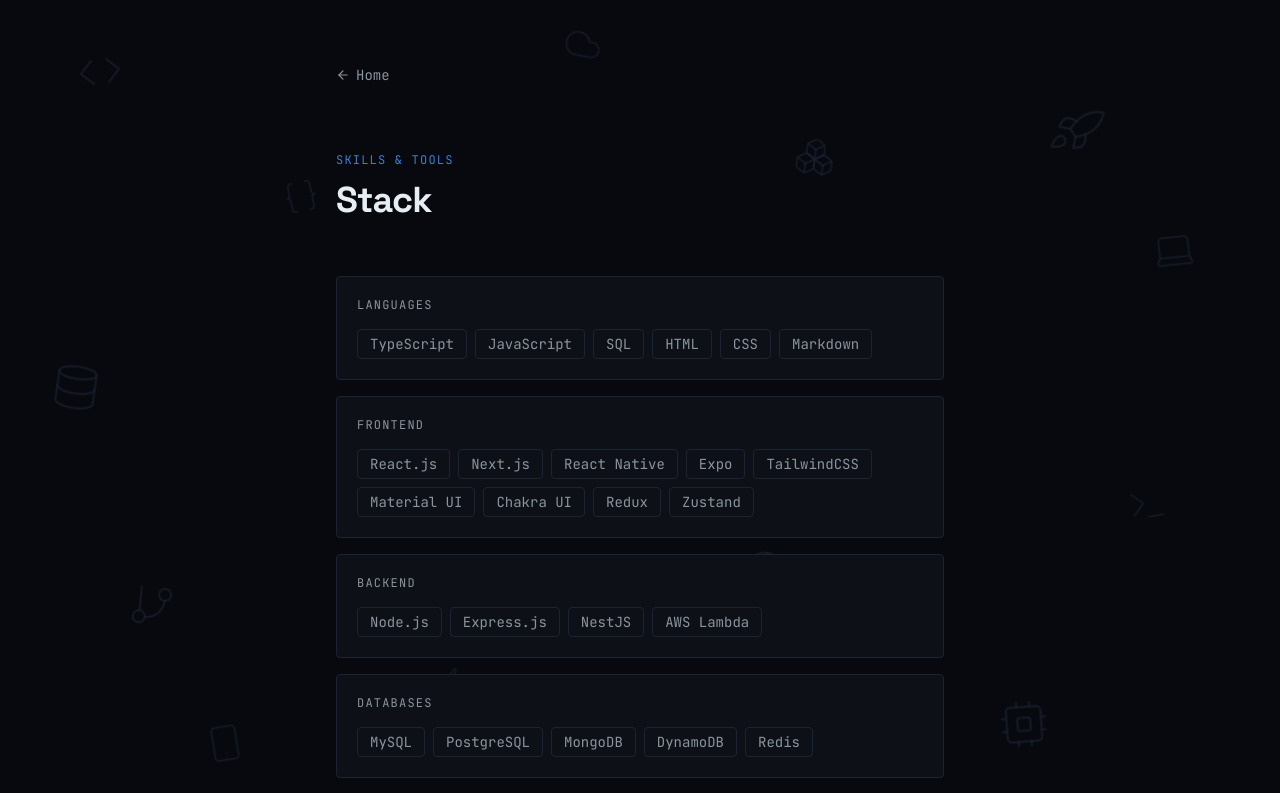
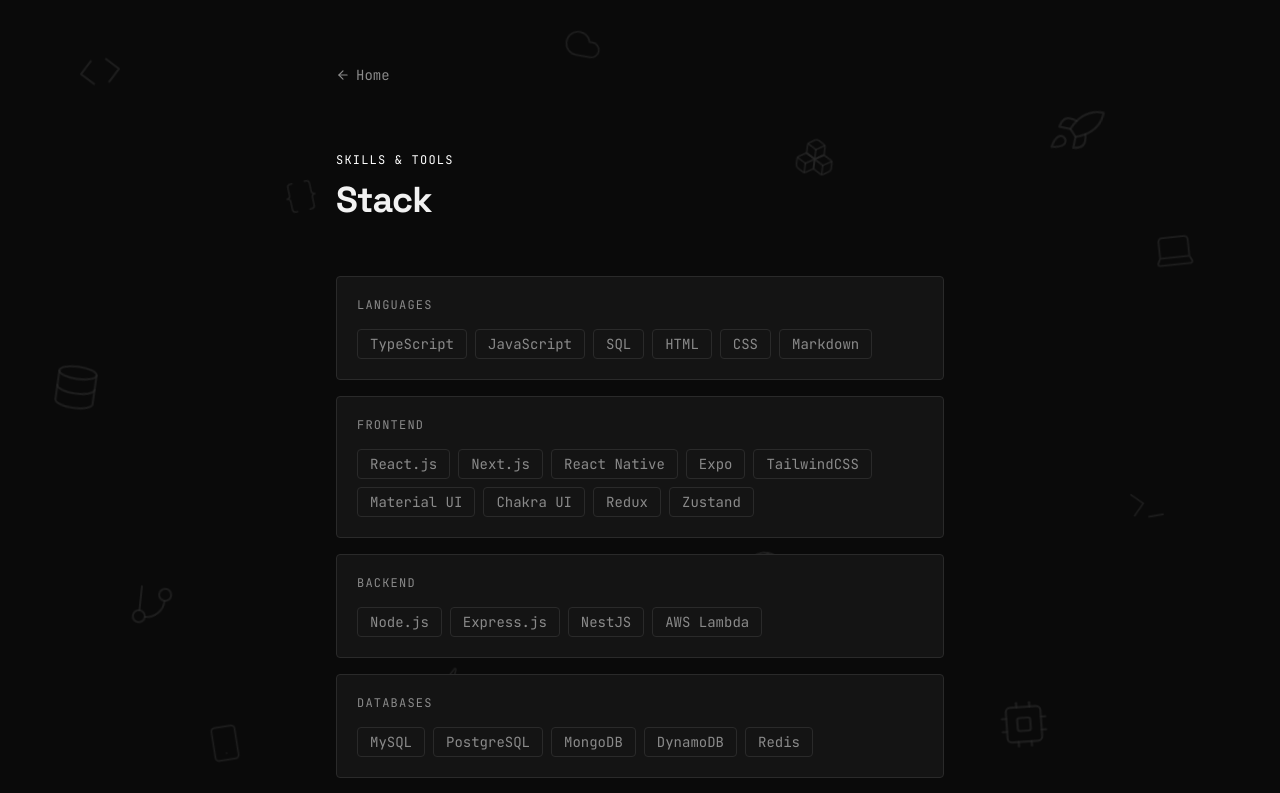
Before and after one commit to Folareen/folareen.github.io, a Next.js app: page /stack in a window 1280 px wide. Shown: the top 793 px of the page. Built offline with nearby package versions, Linux system fonts and the light colour scheme.

Commit message:
changed color theme to b&w

```diff
--- a/app/globals.css
+++ b/app/globals.css
@@ -2,12 +2,12 @@
 
 @theme inline {
   /* Colors */
-  --color-canvas: #07090F;
-  --color-surface: #0D1117;
-  --color-line: #1C2333;
-  --color-accent: #3B7DD8;
-  --color-primary: #E6EDF3;
-  --color-muted: #8B949E;
+  --color-canvas: #0A0A0A;
+  --color-surface: #141414;
+  --color-line: #2A2A2A;
+  --color-accent: #FFFFFF;
+  --color-primary: #F2F2F2;
+  --color-muted: #8A8A8A;
 
   /* Fonts */
   --font-display: var(--font-space-grotesk);
@@ -24,15 +24,15 @@
   }
 
   html {
-    background-color: #07090F;
-    color: #E6EDF3;
+    background-color: #0A0A0A;
+    color: #F2F2F2;
     font-family: var(--font-inter), system-ui, sans-serif;
     -webkit-font-smoothing: antialiased;
     -moz-osx-font-smoothing: grayscale;
   }
 
   ::selection {
-    background-color: rgba(59, 125, 216, 0.25);
+    background-color: rgba(255, 255, 255, 0.2);
   }
 }
 
--- a/app/stack/page.tsx
+++ b/app/stack/page.tsx
@@ -42,7 +42,7 @@
                     </Reveal>
                 ))}
 
-                <Reveal delay={Math.min(stackGroups.length, 5) * 0.05}>
+                {/* <Reveal delay={Math.min(stackGroups.length, 5) * 0.05}>
                     <div className="bg-surface border border-accent/30 rounded-sm p-5">
                         <p className="font-mono text-xs text-accent tracking-widest uppercase mb-4">
                             Currently Learning
@@ -58,7 +58,7 @@
                             ))}
                         </div>
                     </div>
-                </Reveal>
+                </Reveal> */}
             </div>
 
             <Reveal delay={Math.min(stackGroups.length + 1, 5) * 0.05} className="mt-10 pt-6 border-t border-line">
```
